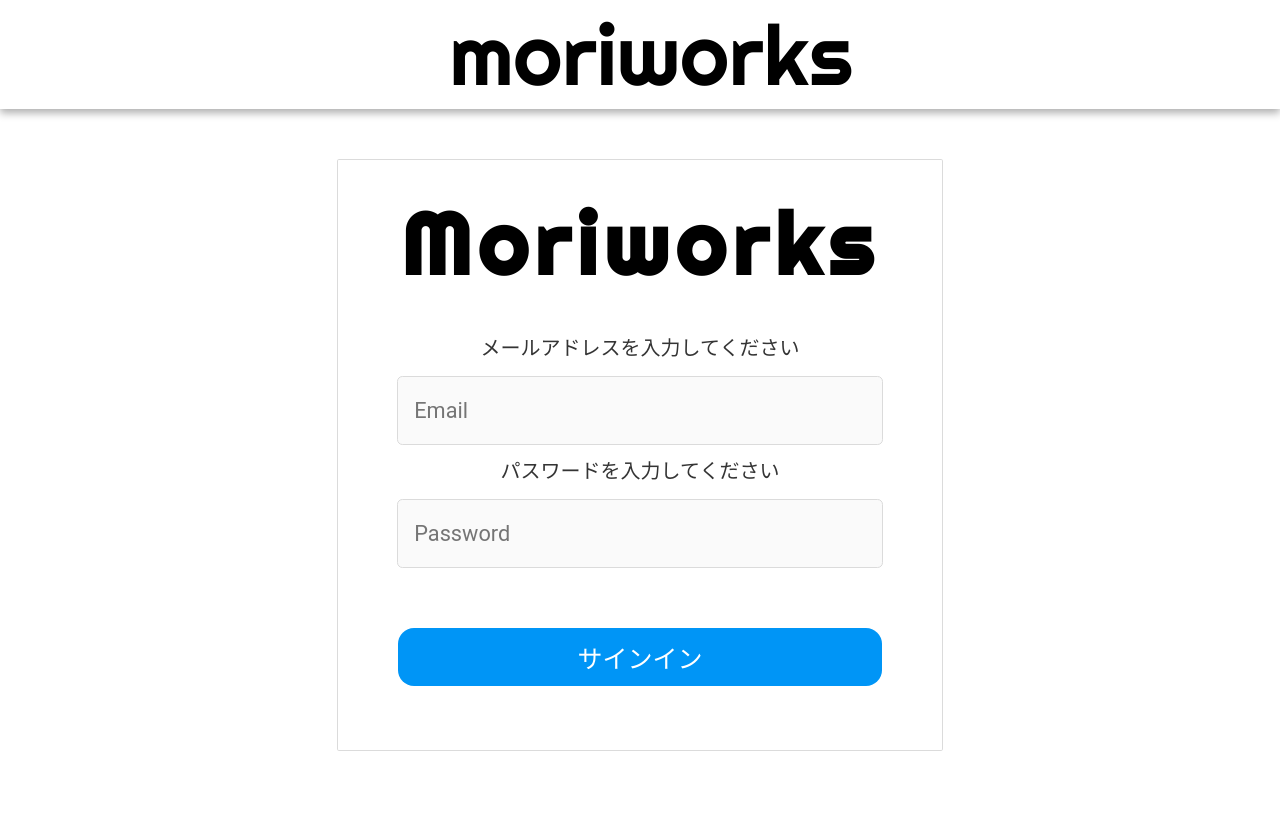
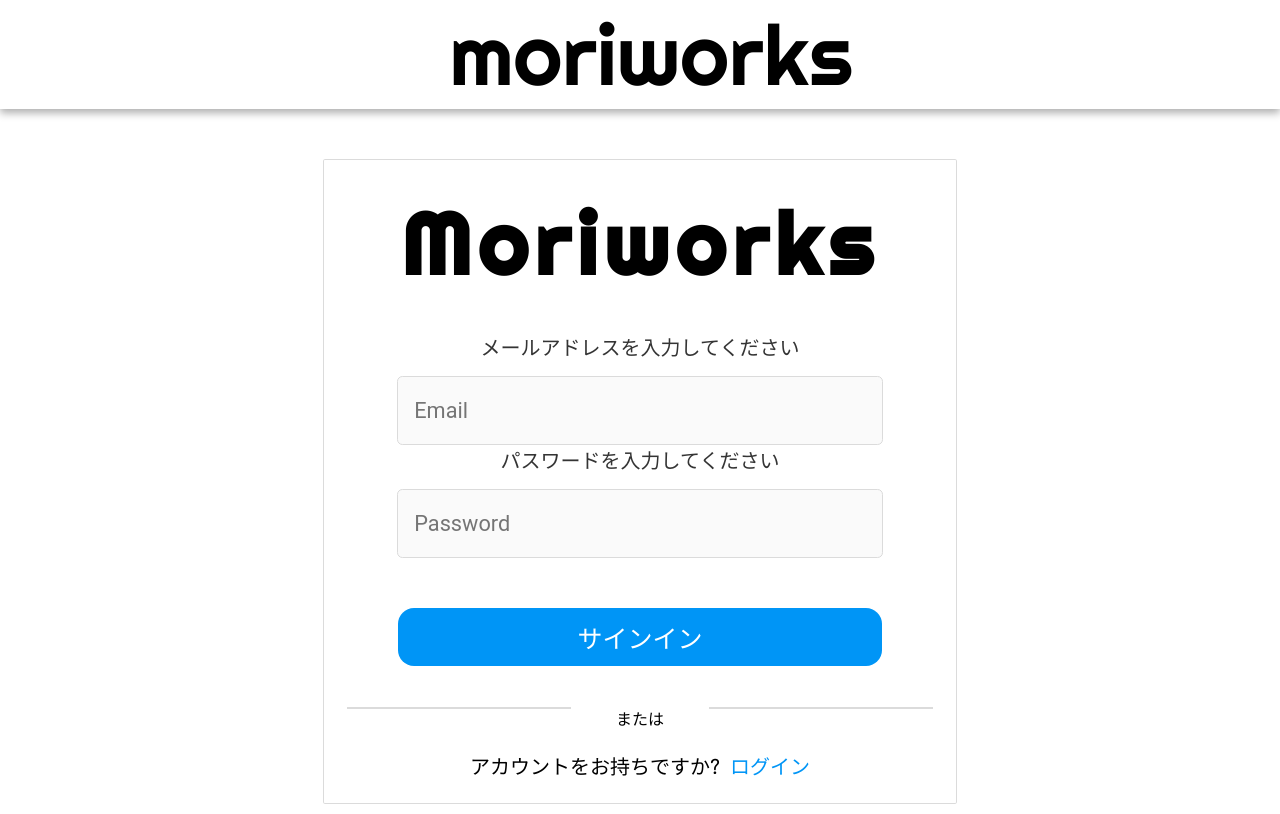
Before and after one commit to Kozaki01/2023_04_cteam, a Next.js app in the folder moriworks/: page /signin in a window 1280 px wide. Shown: the top 814 px of the page. Built offline with nearby package versions, Linux system fonts and the light colour scheme; no server answers.

Commit message:
signinのサイズの変更

```diff
--- a/moriworks/src/components/index/SignIn/Signin.module.scss
+++ b/moriworks/src/components/index/SignIn/Signin.module.scss
@@ -1,8 +1,8 @@
 .div1 {
   box-sizing: border-box;
   margin: 0 auto;
-  width: 606px;
-  height: 592px;
+  width: 634px;
+  height: fit-content;
   background: #ffffff;
   border: 1.8px solid #dbdbdb;
   border-radius: 1.8px;
@@ -10,6 +10,7 @@
   margin-top: 50px;
   margin-bottom: 50px;
 }
+
 .h1 {
   color: rgba(0, 0, 0, 1);
   font-size: 85.84609985351562px;
@@ -53,3 +54,42 @@
   justify-content: center;
   margin-top: 50px;
 }
+
+/* ログインの部分 */
+.login {
+  font-family: 'Kosugi Maru';
+  font-style: normal;
+  font-weight: normal;
+  font-size: 20px;
+  line-height: 33px;
+  margin-top: 20px;
+  margin-bottom: 20px;
+}
+.a1 {
+  color: #0095f6;
+}
+
+// ラベルのフォントサイズ
+.label {
+  font-size: 20px;
+  font-weight: lighter;
+  color: rgba(50, 50, 50, 0.99);
+  font-family: 'Kosugi Maru', sans-serif;
+}
+
+.or{
+  font-family: "Kosugi Maru",sans-serif;
+  line-height: unset;
+}
+/* -- OR --　の部分 */
+.or {
+  display: flex;
+  align-items: center;
+  justify-content: space-around;
+  margin-top: 20px;
+}
+.line {
+  background-color: #dbdbdb;
+  width: 224px;
+  height: 2px;
+}
--- a/moriworks/src/components/index/SignIn/Signin.tsx
+++ b/moriworks/src/components/index/SignIn/Signin.tsx
@@ -101,6 +101,19 @@ const Signin: React.FC<props> = ({ select_user }) => {
         <div className={styles.btn} onClick={doAction} >
           <Btn {...btn1Props} />
         </div>
+
+      {/* - or - */}
+      <div className={styles.or}>
+          <div className={styles.line}></div>
+          <span className={styles.or}>または</span>
+          <div className={styles.line}></div>
+        </div>
+        <p className={styles.login}>
+          アカウントをお持ちですか?{' '}
+          <a href="/signin" className={styles.a1}>
+            ログイン
+          </a>
+        </p>
       </div>
     </>
   );
--- a/moriworks/src/components/index/Signup/Signup.module.scss
+++ b/moriworks/src/components/index/Signup/Signup.module.scss
@@ -1,6 +1,3 @@
-
-
-// 大枠の作成
 .div1 {
   box-sizing: border-box;
   margin: 0 auto;
@@ -10,7 +7,8 @@
   border: 1.8px solid #dbdbdb;
   border-radius: 1.8px;
   text-align: center;
-  margin-top: 25px;
+  margin-top: 50px;
+  margin-bottom: 50px;
 }
 
 .h1 {
@@ -20,12 +18,12 @@
   text-align: center;
   font-family: 'Righteous', sans-serif;
 
+  margin-top: 30px;
+  margin-bottom: 35px;
 }
 .input {
   box-sizing: border-box;
   padding: 2px 16px 2px 16px;
-  margin-top: 10px;
-  margin-bottom: 10px;
 
   position: relative;
   width: 485.46px;
@@ -57,20 +55,6 @@
   margin-top: 50px;
 }
 
-
-/* -- OR --　の部分 */
-.or {
-  display: flex;
-  align-items: center;
-  justify-content: space-around;
-  margin-top: 20px;
-}
-.line {
-  background-color: #dbdbdb;
-  width: 224px;
-  height: 2px;
-}
-
 /* ログインの部分 */
 .login {
   font-family: 'Kosugi Maru';
@@ -97,3 +81,15 @@
   font-family: "Kosugi Maru",sans-serif;
   line-height: unset;
 }
+/* -- OR --　の部分 */
+.or {
+  display: flex;
+  align-items: center;
+  justify-content: space-around;
+  margin-top: 20px;
+}
+.line {
+  background-color: #dbdbdb;
+  width: 224px;
+  height: 2px;
+}
```
